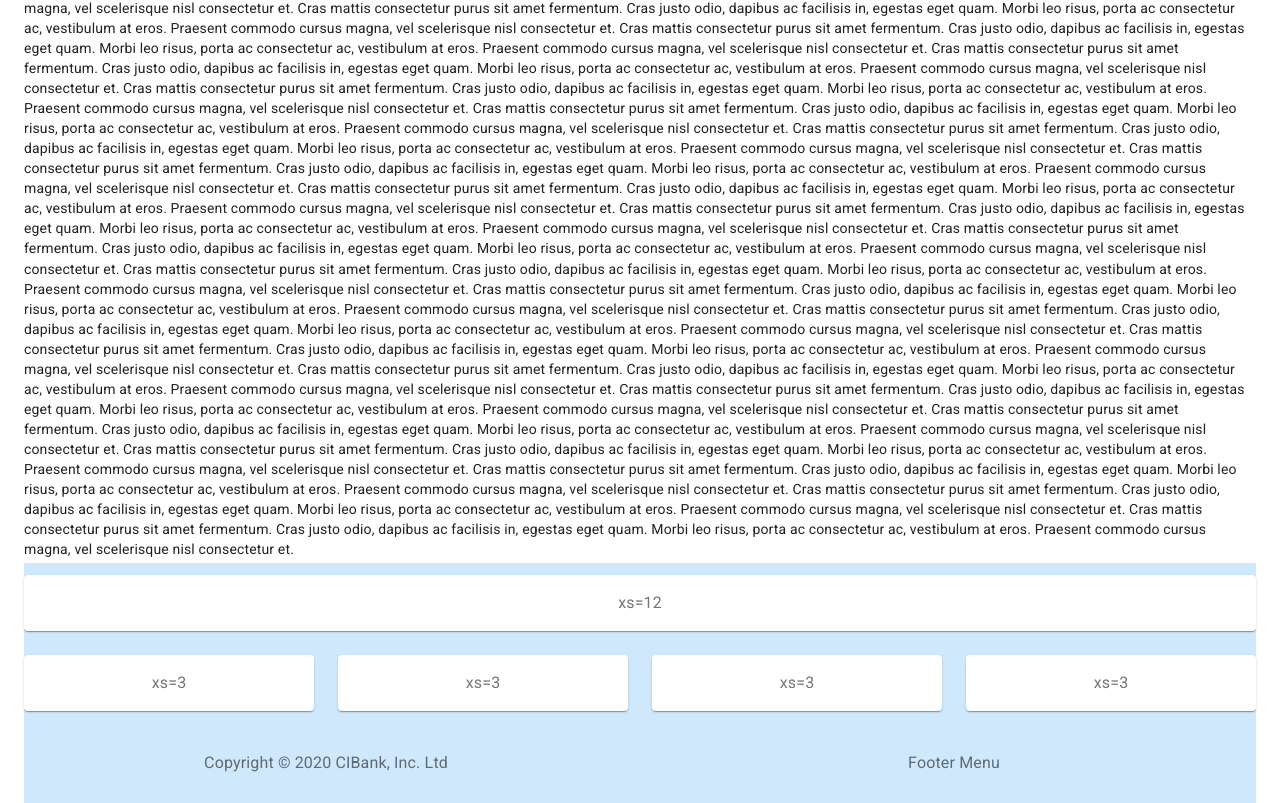
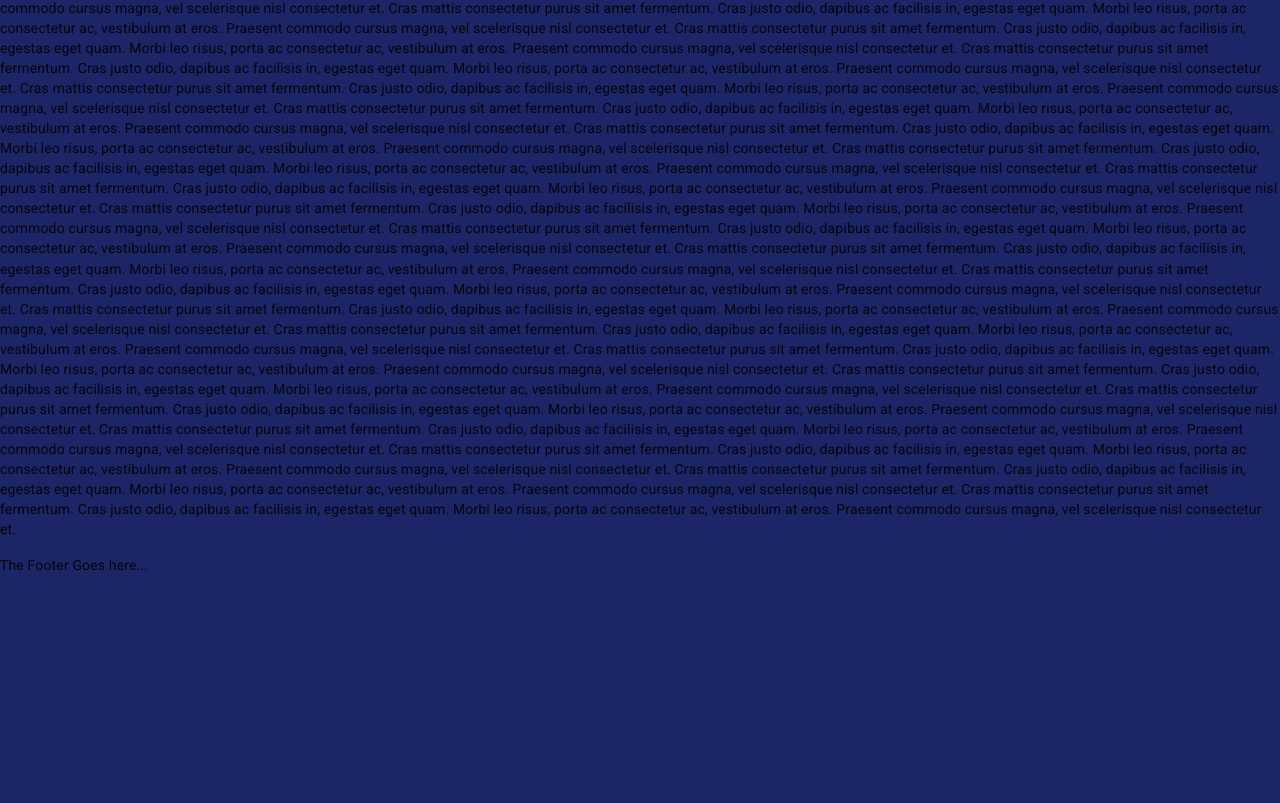
Before and after one commit to ElectronicMoney/react-nextjs-starter, a Next.js app: page / in a window 1280 px wide. Shown: the part 462-1265 px from the top of the page. After the commit the page ends 1037 px from the top, so only its background shows below. Built offline with nearby package versions, Linux system fonts and the light colour scheme.

Commit message:
Modify the mainLayout

```diff
--- a/src/layouts/Footer.js
+++ b/src/layouts/Footer.js
@@ -25,7 +25,7 @@ export default function SimpleContainer() {
         <React.Fragment>
             <CssBaseline />
             <Container maxWidth="false">
-                <Typography component="div" style={{ backgroundColor: '#cfe8fc'}} >
+                <Typography component="div" style={{ backgroundColor: '#1a237e'}} >
 
                     <div className={classes.root}>
                         <Grid container spacing={3}>
--- a/src/layouts/MainLayout.js
+++ b/src/layouts/MainLayout.js
@@ -66,7 +66,9 @@ export default function BackToTop(props) {
       {/* Impprt AppBar */}
       <AppBar />
       <Toolbar id="back-to-top-anchor" />
-      <Container>
+    {/* The Slider */}
+    <div>The Slider goes here...</div>
+      <Container disableGutters={true}>
         <Box my={2}>
             {props.children}
         </Box>
@@ -77,7 +79,8 @@ export default function BackToTop(props) {
         </Fab>
       </ScrollTop>
       {/* The Footer */}
-      <Footer />
+      {/* <Footer /> */}
+      <div>The Footer Goes here...</div>
     </React.Fragment>
   );
 }
--- a/src/theme/index.js
+++ b/src/theme/index.js
@@ -5,7 +5,7 @@ import { red } from '@material-ui/core/colors';
 const theme = createMuiTheme({
   palette: {
     primary: {
-      main: '#556cd6',
+      main: '#121858',
     },
     secondary: {
       main: '#19857b',
@@ -14,7 +14,7 @@ const theme = createMuiTheme({
       main: red.A400,
     },
     background: {
-      default: '#fff',
+      default: '#1c2566',
     },
   },
 });
```
